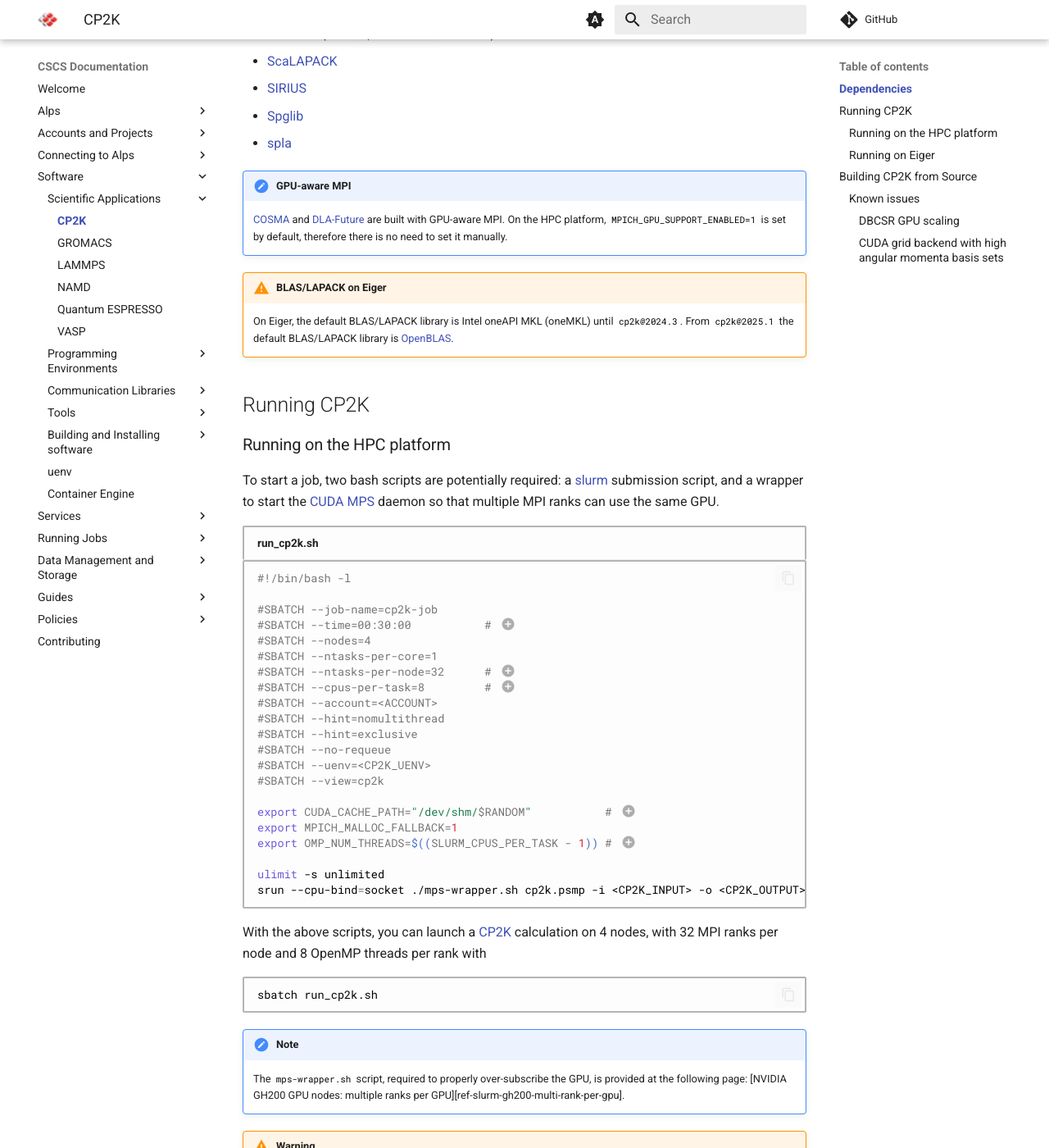
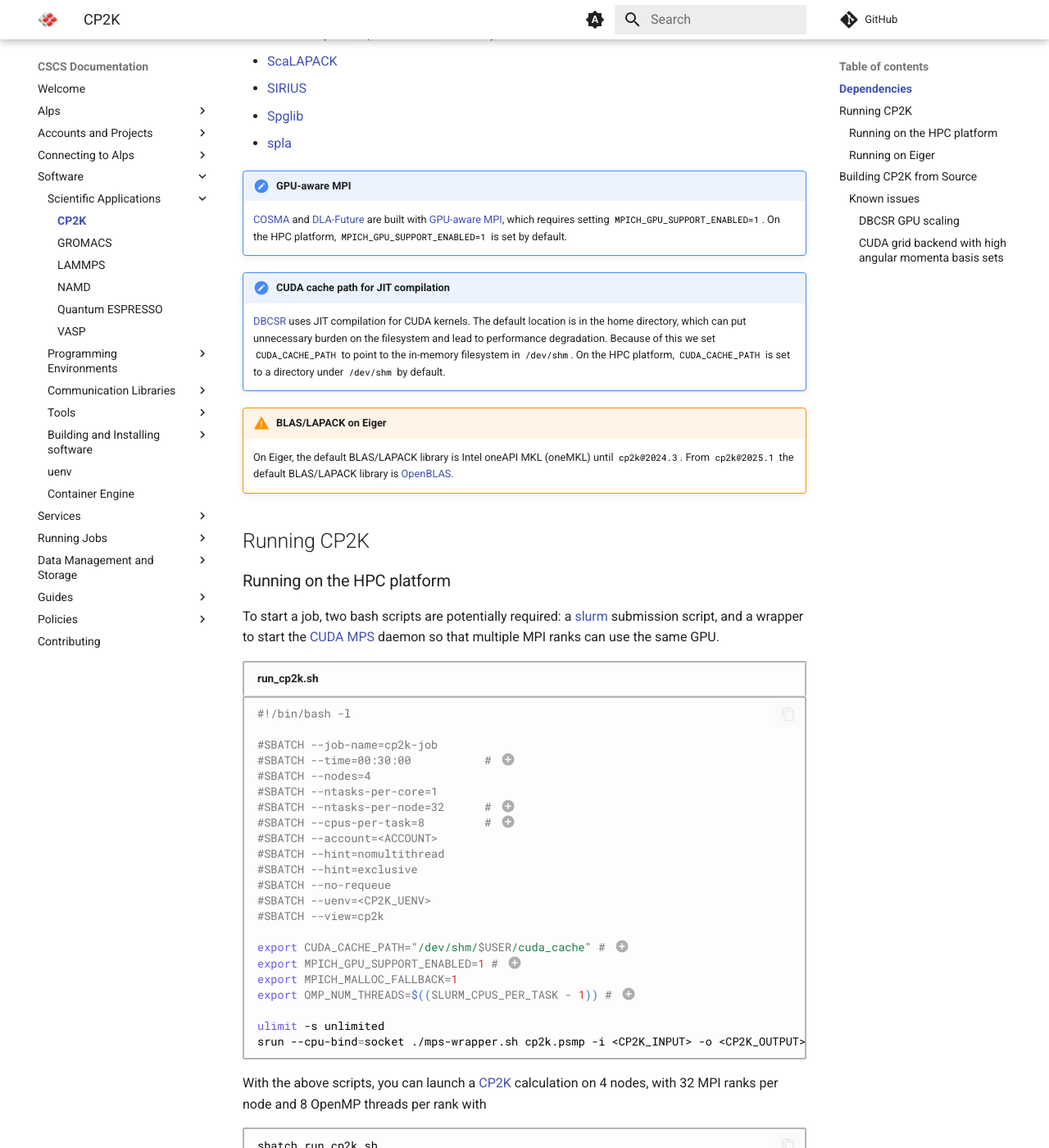
Before and after one commit to nickjbrowning/cscs-docs, an MkDocs documentation site: the page built from docs/software/sciapps/cp2k.md, in a window 1280 px wide and 1400 px high, scrolled down 1159 px. Shown: the whole window at 82% size. Built offline with MkDocs 1.6.1 and Material for MkDocs 9.7.7, drawn with Linux system fonts in a browser that asks for light colours; comment, search, counter and statistics services are not loaded.

Commit message:
Better document `CUDA_CACHE_PATH` in CP2K docs (#43)

```diff
--- a/docs/software/sciapps/cp2k.md
+++ b/docs/software/sciapps/cp2k.md
@@ -36,8 +36,16 @@ On our systems, CP2K is built with the following dependencies:
 * [spla]
 
 !!! note "GPU-aware MPI"
-    [COSMA] and [DLA-Future] are built with GPU-aware MPI. On the HPC platform, `MPICH_GPU_SUPPORT_ENABLED=1` is set by
-    default, therefore there is no need to set it manually.
+    [COSMA] and [DLA-Future] are built with [GPU-aware MPI][ref-communication-cray-mpich-gpu-aware], which requires setting `MPICH_GPU_SUPPORT_ENABLED=1`.
+    On the HPC platform, `MPICH_GPU_SUPPORT_ENABLED=1` is set by
+    default.
+
+!!! note "CUDA cache path for JIT compilation"
+    [DBCSR] uses JIT compilation for CUDA kernels.
+    The default location is in the home directory, which can put unnecessary burden on the filesystem and lead to performance degradation.
+    Because of this we set `CUDA_CACHE_PATH` to point to the in-memory filesystem in `/dev/shm`.
+    On the HPC platform, `CUDA_CACHE_PATH` is set to a directory under `/dev/shm` by
+    default.
 
 !!! warning "BLAS/LAPACK on Eiger"
 
@@ -67,7 +75,8 @@ MPS] daemon so that multiple MPI ranks can use the same GPU.
 #SBATCH --uenv=<CP2K_UENV>
 #SBATCH --view=cp2k
 
-export CUDA_CACHE_PATH="/dev/shm/$RANDOM"           # (5)
+export CUDA_CACHE_PATH="/dev/shm/$USER/cuda_cache" # (5)
+export MPICH_GPU_SUPPORT_ENABLED=1 # (6)
 export MPICH_MALLOC_FALLBACK=1
 export OMP_NUM_THREADS=$((SLURM_CPUS_PER_TASK - 1)) # (4)
 
@@ -85,7 +94,11 @@ srun --cpu-bind=socket ./mps-wrapper.sh cp2k.psmp -i <CP2K_INPUT> -o <CP2K_OUTPU
    for good performance. With [Intel MKL], this is not necessary and one can set `OMP_NUM_THREADS` to
    `SLURM_CPUS_PER_TASK`.
 
-5. [DBCSR] relies on extensive JIT compilation and we store the cache in memory to avoid I/O overhead
+5. [DBCSR] relies on extensive JIT compilation and we store the cache in memory to avoid I/O overhead.
+   This is set by default on the HPC platform, but it's set here explicitly as it's essential to avoid performance degradation.
+
+6. CP2K's dependencies use GPU-aware MPI, which requires enabling support at runtime.
+   This is set by default on the HPC platform, but it's set here explicitly as it's a requirement in general for enabling GPU-aware MPI.
 
 
 * Change <ACCOUNT> to your project account name
```
Also changed, not shown: docs/software/communication/cray-mpich.md (+1 -0 lines).
